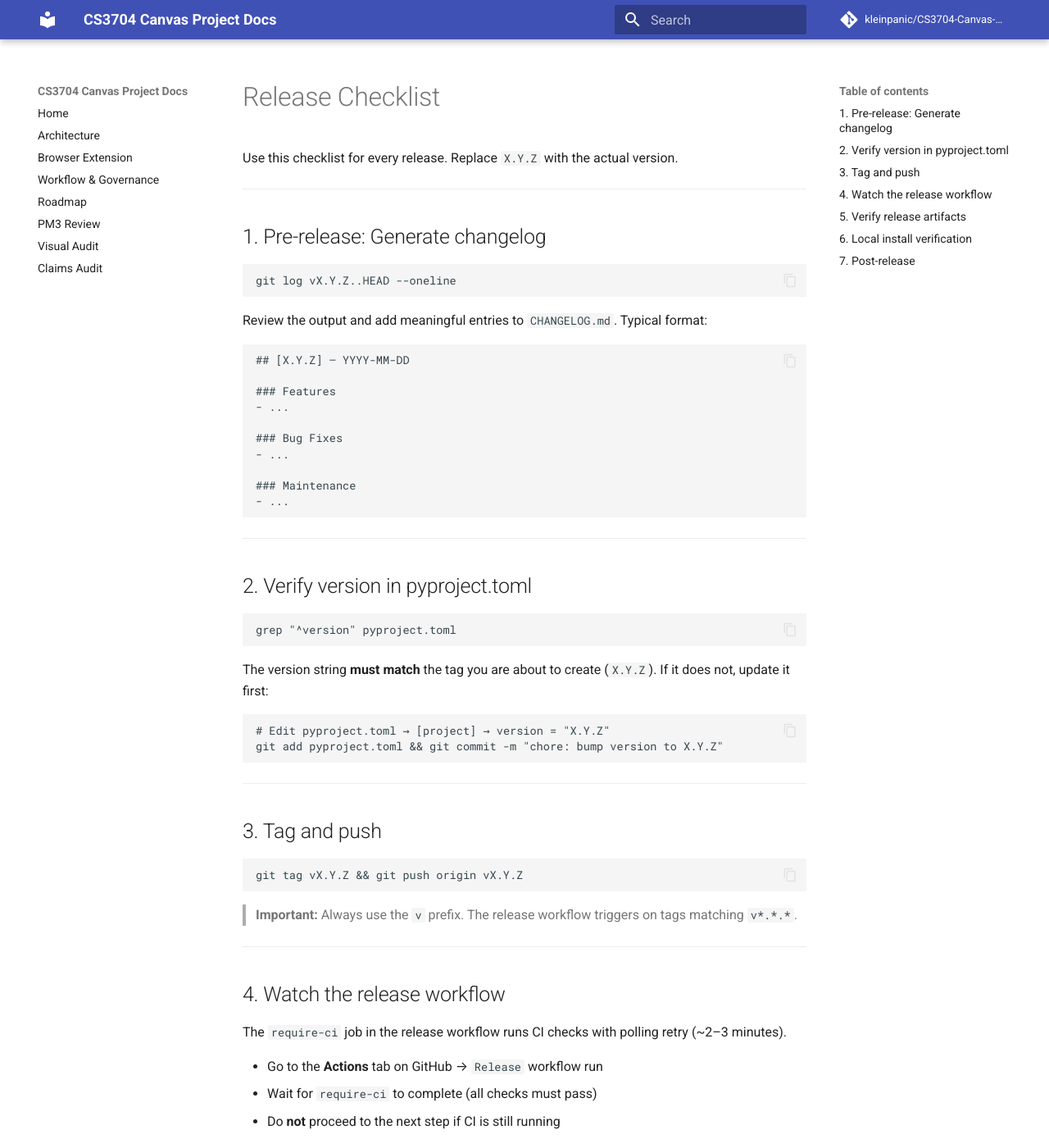
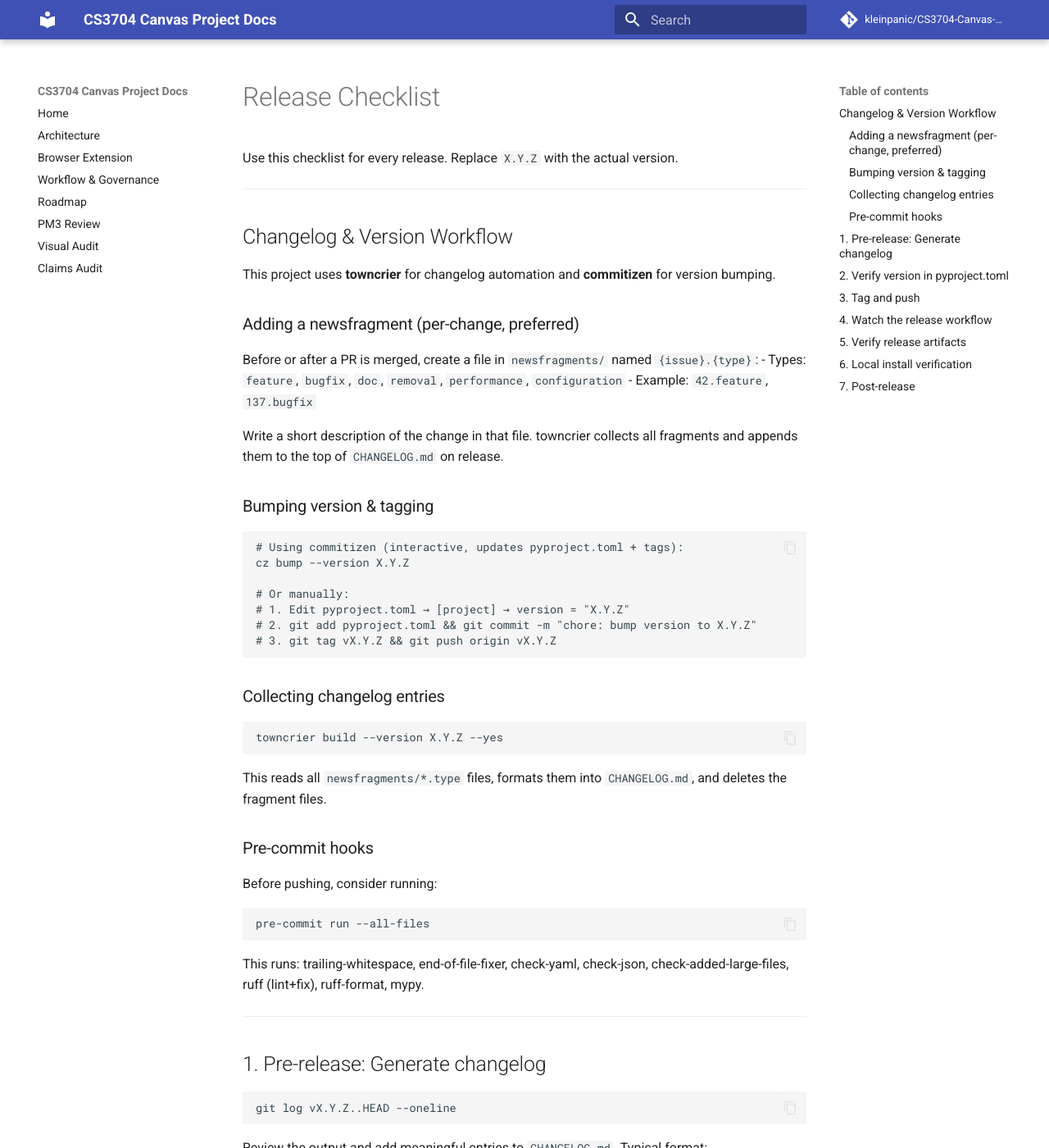
Before and after one commit to kleinpanic/CS3704-Canvas-Project, an MkDocs documentation site: the page built from docs-site/release-checklist.md, in a window 1280 px wide and 1400 px high. Shown: the whole window at 82% size. Built offline with MkDocs 1.6.1 and Material for MkDocs 9.7.7, drawn with Linux system fonts in a browser that asks for light colours; comment, search, counter and statistics services are not loaded.

Commit message:
ci: add quick-checks, pip caching, cleanup workflow, and changelog tooling
- quick-checks.yml: fast ruff/mypy lint on every push/PR (10-15s feedback)
- ci.yml: add concurrency cancel-in-progress + pip caching on all jobs
- release.yml: simplify CI check to direct API call, add build artifact retention (7d)
- cleanup.yml: weekly cron to delete artifacts >7d old + trim old workflow runs
- pages.yml: pin deps in cache, update checkout to v6
- pyproject.toml: add towncrier changelog + commitizen version config
- .czrc: commitizen config (bump via 'cz bump')
- .pre-commit-config.yaml: ruff/format, mypy, pre-commit-hooks
- newsfragments/: towncrier fragments dir + template
- docs-site/release-checklist.md: document new towncrier/commitizen workflow
- docs-site/release-checklist.md: add new towncrier + commitizen workflow section

````diff
--- a/docs-site/release-checklist.md
+++ b/docs-site/release-checklist.md
@@ -1,6 +1,48 @@
 # Release Checklist
 
 Use this checklist for every release. Replace `X.Y.Z` with the actual version.
+
+---
+
+## Changelog & Version Workflow
+
+This project uses **towncrier** for changelog automation and **commitizen** for version bumping.
+
+### Adding a newsfragment (per-change, preferred)
+
+Before or after a PR is merged, create a file in `newsfragments/` named `{issue}.{type}`:
+- Types: `feature`, `bugfix`, `doc`, `removal`, `performance`, `configuration`
+- Example: `42.feature`, `137.bugfix`
+
+Write a short description of the change in that file. towncrier collects all fragments and appends them to the top of `CHANGELOG.md` on release.
+
+### Bumping version & tagging
+
+```bash
+# Using commitizen (interactive, updates pyproject.toml + tags):
+cz bump --version X.Y.Z
+
+# Or manually:
+# 1. Edit pyproject.toml → [project] → version = "X.Y.Z"
+# 2. git add pyproject.toml && git commit -m "chore: bump version to X.Y.Z"
+# 3. git tag vX.Y.Z && git push origin vX.Y.Z
+```
+
+### Collecting changelog entries
+
+```bash
+towncrier build --version X.Y.Z --yes
+```
+
+This reads all `newsfragments/*.type` files, formats them into `CHANGELOG.md`, and deletes the fragment files.
+
+### Pre-commit hooks
+
+Before pushing, consider running:
+```bash
+pre-commit run --all-files
+```
+This runs: trailing-whitespace, end-of-file-fixer, check-yaml, check-json, check-added-large-files, ruff (lint+fix), ruff-format, mypy.
 
 ---
 
````
Also changed, not shown: .pre-commit-config.yaml (added, +30 -0 lines), pyproject.toml (+13 -0 lines), 8 other files.
